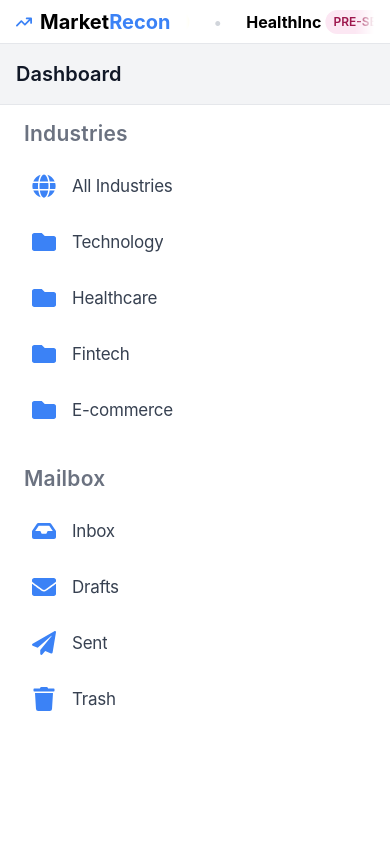
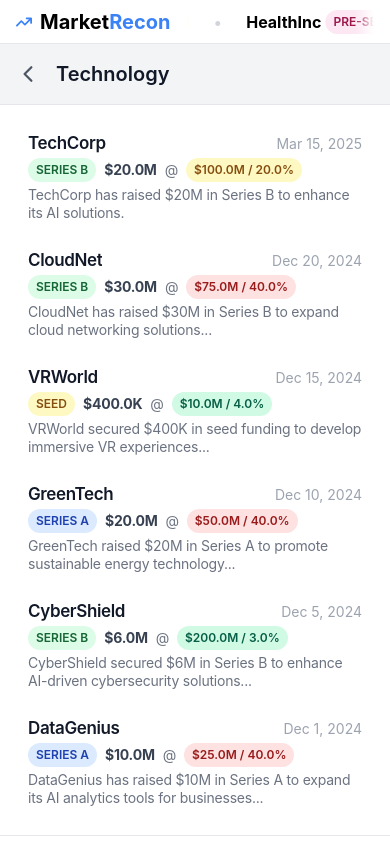
Before and after one commit to buzsh/recon, a Next.js app: page /1 in a window 390 px wide. Shown: the top 844 px of the page. Built offline with nearby package versions, Linux system fonts and the light colour scheme.

Commit message:
feat: mobile layout uses push navigation

```diff
--- a/components/MobileLayout.tsx
+++ b/components/MobileLayout.tsx
@@ -1,4 +1,7 @@
-import React, { useState } from 'react';
+"use client";
+
+import React from 'react';
+import { useRouter, useParams } from 'next/navigation';
 import StartupList from './StartupList';
 import DetailView from './DetailView';
 import { Industry, Startup } from '../data/types';
@@ -11,57 +14,67 @@ interface MobileLayoutProps {
 }
 
 const MobileLayout: React.FC<MobileLayoutProps> = ({ industries, startups }) => {
-  const [selectedIndustryId, setSelectedIndustryId] = useState<number | null>(null);
-  const [selectedStartupId, setSelectedStartupId] = useState<number | null>(null);
-  const [view, setView] = useState<'industries' | 'startups' | 'detail'>('industries');
+  const router = useRouter();
+  const params = useParams();
 
-  const handleSelectIndustry = (industryId: number | null) => {
-    setSelectedIndustryId(industryId);
-    setView('startups');
+  const industryId = params.industry ? parseInt(params.industry as string) : null;
+  const startupId = params.startup ? parseInt(params.startup as string) : null;
+
+  const handleSelectIndustry = (newIndustryId: number | null) => {
+    if (newIndustryId) {
+      router.push(`/${newIndustryId}`);
+    } else {
+      router.push('/');
+    }
   };
 
-  const handleSelectStartup = (startupId: number) => {
-    setSelectedStartupId(startupId);
-    setView('detail');
+  const handleSelectStartup = (newStartupId: number) => {
+    if (industryId) {
+      router.push(`/${industryId}/${newStartupId}`);
+    } else {
+      router.push(`/all/${newStartupId}`);
+    }
   };
 
   const handleBack = () => {
-    if (view === 'detail') {
-      setView('startups');
-    } else if (view === 'startups') {
-      setView('industries');
-      setSelectedIndustryId(null);
+    if (startupId) {
+      router.back();
+    } else if (industryId) {
+      router.back();
     }
   };
 
-  const filteredStartups = selectedIndustryId !== null
-    ? industries.find(ind => ind.id === selectedIndustryId)?.startups || []
+  const filteredStartups = industryId !== null
+    ? industries.find(ind => ind.id === industryId)?.startups || []
     : startups;
 
-  const selectedStartup = selectedStartupId
-    ? startups.find(s => s.id === selectedStartupId) || null
+  const selectedStartup = startupId
+    ? startups.find(s => s.id === startupId) || null
     : null;
 
-  const selectedIndustryName = selectedIndustryId !== null
-    ? industries.find(ind => ind.id === selectedIndustryId)?.name || "All Industries"
+  const selectedIndustryName = industryId !== null
+    ? industries.find(ind => ind.id === industryId)?.name || "All Industries"
     : "All Industries";
+
+  // Determine which view to show based on URL params
+  const currentView = startupId ? 'detail' : (industryId ? 'startups' : 'industries');
 
   return (
     <div className="h-screen flex flex-col bg-white dark:bg-black text-gray-900 dark:text-gray-100">
       <header className="bg-gray-100 dark:bg-gray-900 p-4 flex items-center border-b border-gray-200 dark:border-gray-800">
-        {view !== 'industries' && (
+        {currentView !== 'industries' && (
           <button onClick={handleBack} className="mr-4 text-gray-600 dark:text-gray-400 hover:text-gray-900 dark:hover:text-gray-100">
             <IoChevronBackOutline className="w-6 h-6" />
           </button>
         )}
         <h1 className="text-xl font-semibold">
-          {view === 'industries' && 'Dashboard'}
-          {view === 'startups' && selectedIndustryName}
-          {view === 'detail' && selectedStartup?.name}
+          {currentView === 'industries' && 'Dashboard'}
+          {currentView === 'startups' && selectedIndustryName}
+          {currentView === 'detail' && selectedStartup?.name}
         </h1>
       </header>
       <main className="flex-1 overflow-y-auto">
-        {view === 'industries' && (
+        {currentView === 'industries' && (
           <div className="p-4">
             <h2 className="text-[21px] font-semibold text-gray-500 dark:text-gray-400 mb-4 pl-2 leading-[25px] tracking-[0.23px]">
               Industries
@@ -100,9 +113,7 @@ const MobileLayout: React.FC<MobileLayoutProps> = ({ industries, startups }) =>
                 { icon: FaTrash, name: "Trash" },
               ].map((item, index) => (
                 <li key={index}>
-                  <button
-                    className="w-full flex items-center px-4 py-3 rounded-md text-[17px] font-normal tracking-[-0.24px] leading-[20px] text-gray-700 dark:text-gray-300 hover:bg-gray-200 dark:hover:bg-[#2c2c2e]"
-                  >
+                  <button className="w-full flex items-center px-4 py-3 rounded-md text-[17px] font-normal tracking-[-0.24px] leading-[20px] text-gray-700 dark:text-gray-300 hover:bg-gray-200 dark:hover:bg-[#2c2c2e]">
                     <item.icon className="w-6 h-6 mr-4 text-blue-500 dark:text-blue-400 flex-shrink-0" />
                     <span className="truncate">{item.name}</span>
                   </button>
@@ -111,15 +122,15 @@ const MobileLayout: React.FC<MobileLayoutProps> = ({ industries, startups }) =>
             </ul>
           </div>
         )}
-        {view === 'startups' && (
+        {currentView === 'startups' && (
           <StartupList
             startups={filteredStartups}
-            selectedStartupId={selectedStartupId}
+            selectedStartupId={startupId}
             onSelectStartup={handleSelectStartup}
             selectedIndustryName={selectedIndustryName}
           />
         )}
-        {view === 'detail' && <DetailView startup={selectedStartup} />}
+        {currentView === 'detail' && <DetailView startup={selectedStartup} />}
       </main>
     </div>
   );
```
